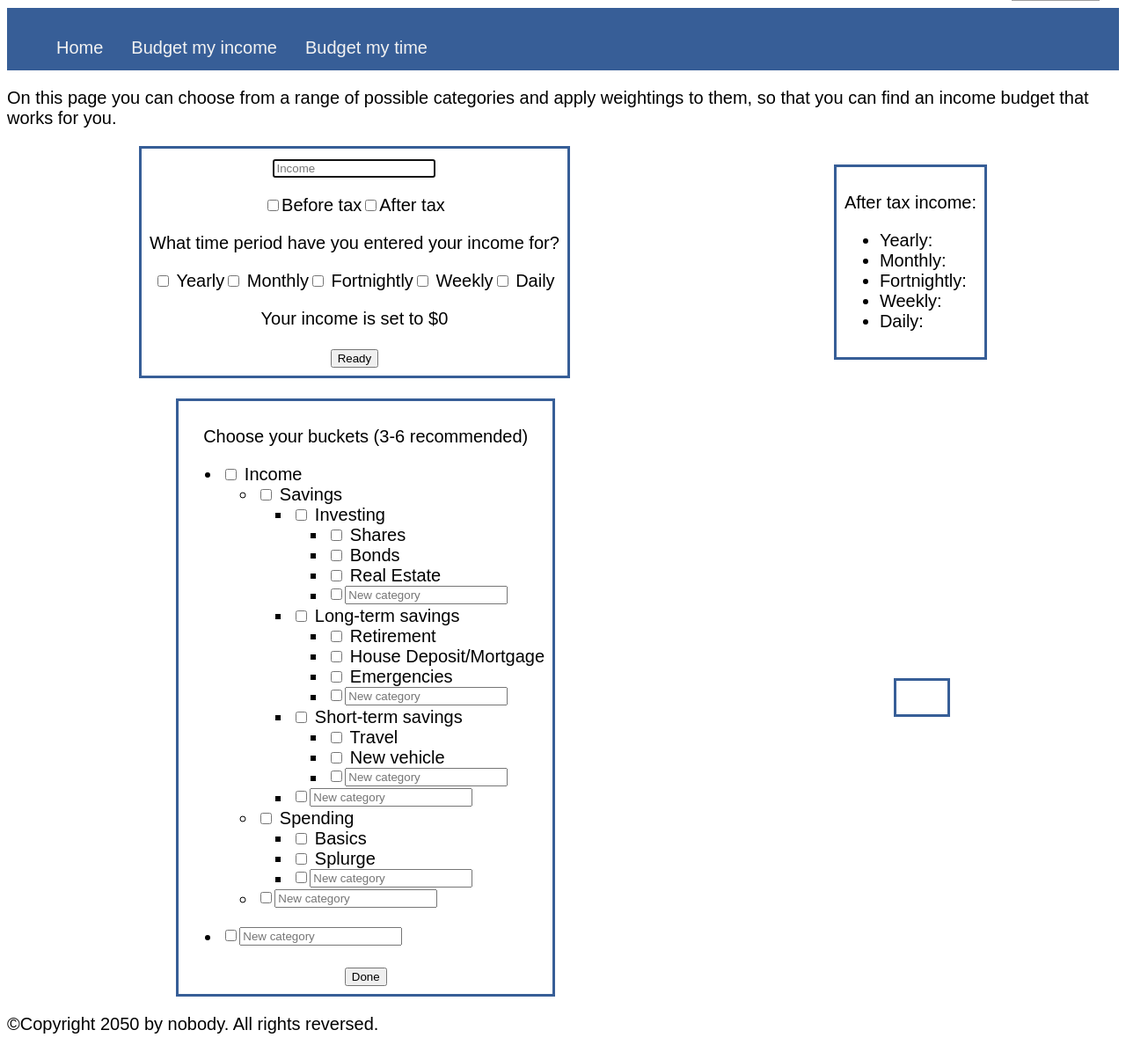
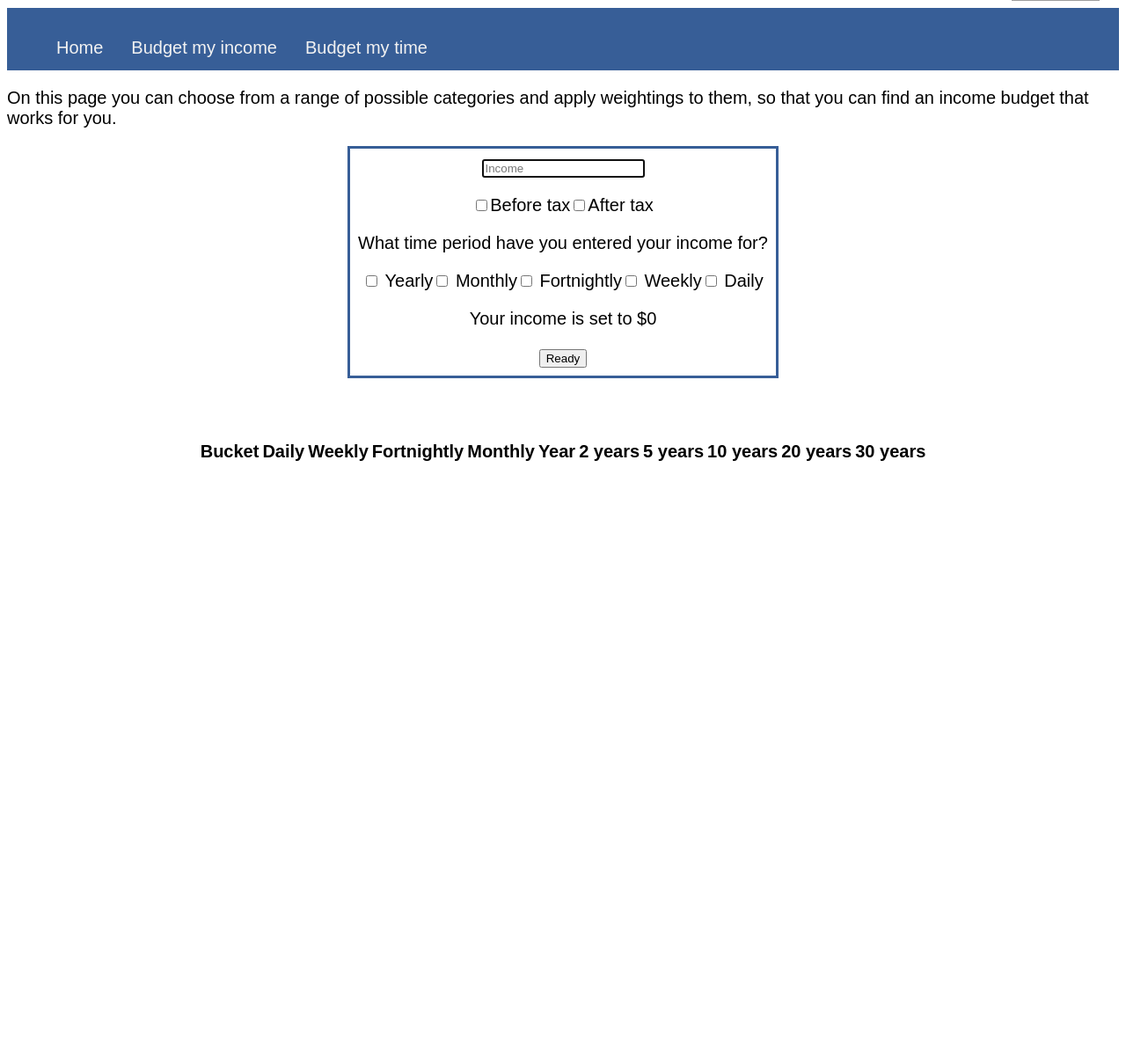
Before and after one commit to kennege/ABudgetCalculator, a PHP site: page /pages/budget_my_income.html in a window 1280 px wide. Shown: the part 101-1297 px from the top of the page at 88% size. After the commit the page ends 625 px from the top, so only its background shows below. Run offline with PHP 8.4, Linux system fonts and the light colour scheme; lists and menus that the app fills with data are empty; grey boxes are pictures that could not be loaded.

Commit message:
added table

```diff
--- a/pages/budget_my_income.html
+++ b/pages/budget_my_income.html
@@ -28,11 +28,11 @@
 			On this page you can choose from a range of possible categories and apply weightings to them, so that you can find an income budget that works for you.
 		</p>
 		<section>
-		<article class=box>
+		<article class=box id="b1">
 			<form>
 				<input placeholder="Income" id="income" onkeypress="return calculateIncome(event)">
 			</form>
-			<div class=options>
+			<div class="options">
 				<ul>
 					<li><input type="checkbox" id="beforeTax" onclick="taxCheckbox()">Before tax</li>
 					<li><input type="checkbox" id="afterTax" onclick="taxCheckbox()">After tax</li>
@@ -41,7 +41,7 @@
 			<p>
 				What time period have you entered your income for?
 			</p>
-			<div class=options>
+			<div class="options">
 				<ul>
 					<li><input type="checkbox" id="yearlybox" onclick="optionsCheckbox()"> Yearly</li>
 					<li><input type="checkbox" id="monthlybox" onclick="optionsCheckbox()"> Monthly</li>
@@ -53,7 +53,8 @@
 			<p id=setincome>Your income is set to $0</p>
 			<button type="button" id="done_options" onclick="calculateIncome()">Ready</button>
 		</article>
-		<article class=box>
+		<br>
+		<article class=box id="b2" style="display:none">
 			<p>After tax income:</p>
 			<ul>
 				<li id="yearly">Yearly: </li>
@@ -63,10 +64,8 @@
 				<li id="daily">Daily: </li>
 			</ul>
 		</article>
-	</section>
-	<br>
-	<section>
-	<article class=box>
+		<br>
+	<article class=box id="b3" style="display:none">
 		<p>Choose your buckets (3-6 recommended)</p>
 		<ul class="tree">
 			<li id="l7"> <input name="bucket" value="Income" type="checkbox"> Income
@@ -115,13 +114,36 @@
 		</ul>
 		<button type="button" onclick="getBuckets()">Done</button>
 	</article>
-	<article class="box">
+	<br>
+	<article class="box" id="b4" style="display:none">
 		<ul id="bucketList">
 		</ul>
 	</article>
+
+	<article class=table>
+		<table id=table style="width:100%">
+			<thead>
+			<tr>
+				<th id="bucketcol">Bucket</th>
+				<th id="daycol">Daily</th>
+				<th id="weekcol">Weekly</th>
+				<th id="fortnightcol">Fortnightly</th>
+				<th id="monthcol">Monthly</th>
+				<th id="yearcol">Year</th>
+				<th id="2yearcol">2 years</th>
+				<th id="5yearcol">5 years</th>
+				<th id="10yearcol">10 years</th>
+				<th id="20yearcol">20 years</th>
+				<th id="30yearcol">30 years</th>
+			</tr>
+		</thead>
+		<tbody id="tbody">
+		</tbody>
+		</table>
+	</article>
 </section>
 </body>
-	<footer>
+	<!-- <footer>
 		<p>©Copyright 2050 by nobody. All rights reversed.</p>
-	</footer>
+	</footer> -->
 </html>
--- a/scripts/main.js
+++ b/scripts/main.js
@@ -2,6 +2,11 @@ let amount = document.getElementById("income").value;
 let period = "";
 let taxOption = "";
 let bucketWeightPairs = [];
+let yearly = 0;
+let monthly = 0;
+let fortnightly = 0;
+let weekly = 0;
+let daily = 0;
 
 function optionsCheckbox() {
   let yearly = document.getElementById("yearlybox");
@@ -55,14 +60,19 @@ function taxCheckbox() {
 }
 
 function calculateIncome(){
-  let yearly;
-  let monthly;
-  let fortnightly;
-  let weekly;
-  let daily;
 
   amount = document.getElementById("income").value;
   document.getElementById("setincome").innerHTML = "Your income is set to: $" + amount + period + taxOption;
+
+  let b1 = document.getElementById("b1");
+  b1.style.position = 'absolute';
+  b1.style.right = '10px';
+  b1.style.top = '250px';
+
+  let b2 = document.getElementById("b2");
+  b2.style.position = 'absolute';
+  b2.style.right = '10px';
+  b2.style.top = '540px';
 
   let amountF = parseFloat(amount);
   if (period == " per year"){
@@ -96,11 +106,20 @@ function calculateIncome(){
     weekly = amountF * 7;
     daily = amountF;
   }
-  document.getElementById("yearly").innerHTML = "Yearly: $" + Math.round(yearly);
-  document.getElementById("monthly").innerHTML = "Monthly: $" + Math.round(monthly);
-  document.getElementById("fortnightly").innerHTML = "Fortnightly: $" + Math.round(fortnightly);
-  document.getElementById("weekly").innerHTML = "Weekly: $" + Math.round(weekly);
-  document.getElementById("daily").innerHTML = "Daily: $" + Math.round(daily);
+  yearly = yearly.toFixed(2);
+  monthly = monthly.toFixed(2);
+  fortnightly = fortnightly.toFixed(2);
+  weekly = weekly.toFixed(2);
+  daily = daily.toFixed(2);
+
+  document.getElementById("yearly").innerHTML = "Yearly: $" + yearly;
+  document.getElementById("monthly").innerHTML = "Monthly: $" + monthly;
+  document.getElementById("fortnightly").innerHTML = "Fortnightly: $" + fortnightly;
+  document.getElementById("weekly").innerHTML = "Weekly: $" + weekly;
+  document.getElementById("daily").innerHTML = "Daily: $" + daily;
+
+  document.getElementById("b2").style.display = "block";
+  document.getElementById("b3").style.display = "block";
 }
 
 function addEntry(e,lid,fid) {
@@ -115,6 +134,13 @@ function addEntry(e,lid,fid) {
 }
 
 function getBuckets() {
+  document.getElementById("b4").style.display = "block";
+
+  let b3 = document.getElementById("b3");
+  b3.style.position = 'absolute';
+  b3.style.left = '10px';
+  b3.style.top = '250px';
+
   let checkboxes = document.getElementsByName('bucket');
   let buckets = [];
   for (let i=0; i<checkboxes.length; i++) {
@@ -122,6 +148,7 @@ function getBuckets() {
         buckets.push(checkboxes[i].value);
      }
   }
+
   createBucketList(buckets);
   return False;
 }
@@ -136,7 +163,7 @@ function createBucketList(buckets) {
   bl.appendChild(para);
   for (let i=0; i<buckets.length; i++) {
     let node = document.createElement("div");
-    node.innerHTML = '<li class="newBucket"> <input name="chosenBucket" placeholder="Add weight"> ' +  buckets[i] + '</li>';
+    node.innerHTML = `<li class="newBucket"> <input name="chosenBucket" placeholder="Add weight. Eg. 0.3"> ${buckets[i]}</li>`;
     bl.appendChild(node);
   }
   let chosenBuckets = document.getElementsByClassName("newBucket");
@@ -150,15 +177,66 @@ function createBucketList(buckets) {
 }
 
 function saveWeightBucketPairs(buckets) {
+  bucketWeightPairs = []
+  let b4 = document.getElementById("b4");
+  b4.style.position = 'absolute';
+  b4.style.right = '10px';
+  b4.style.top = '790px';
+
   let weights = document.getElementsByName("chosenBucket");
   for (let i=0;i<weights.length;i++){
     let pair = {
       bucket: buckets[i],
-      weight: weights[i].value
+      weight: parseFloat(weights[i].value)
     };
     bucketWeightPairs.push(pair);
   }
+  populateTable();
 }
 
+function populateTable() {
+  let table = document.getElementById("tbody");
+  table.innerHTML = "";
+  for (let i=0;i<bucketWeightPairs.length;i++){
+    let row = table.insertRow();
+
+    let b = row.insertCell(0);
+    let d = row.insertCell(1);
+    let w = row.insertCell(2);
+    let f = row.insertCell(3);
+    let m = row.insertCell(4);
+    let y = row.insertCell(5);
+    let y2 = row.insertCell(6);
+    let y5 = row.insertCell(7);
+    let y10 = row.insertCell(8);
+    let y20 = row.insertCell(9);
+    let y30 = row.insertCell(10);
+
+    let btxt = document.createTextNode(bucketWeightPairs[i].bucket);
+    let dtxt = document.createTextNode((daily * bucketWeightPairs[i].weight).toFixed(2));
+    let wtxt = document.createTextNode((weekly * bucketWeightPairs[i].weight).toFixed(2));
+    let ftxt = document.createTextNode((fortnightly * bucketWeightPairs[i].weight).toFixed(2));
+    let mtxt = document.createTextNode((monthly * bucketWeightPairs[i].weight).toFixed(2));
+    let ytxt = document.createTextNode(Math.round(yearly * bucketWeightPairs[i].weight));
+    let y2txt = document.createTextNode(Math.round(2 * yearly * bucketWeightPairs[i].weight));
+    let y5txt = document.createTextNode(Math.round(5 * yearly * bucketWeightPairs[i].weight));
+    let y10txt = document.createTextNode(Math.round(10 * yearly * bucketWeightPairs[i].weight));
+    let y20txt = document.createTextNode(Math.round(20 * yearly * bucketWeightPairs[i].weight));
+    let y30txt = document.createTextNode(Math.round(30 * yearly * bucketWeightPairs[i].weight));
+
+    b.appendChild(btxt);
+    d.appendChild(dtxt);
+    w.appendChild(wtxt);
+    f.appendChild(ftxt);
+    m.appendChild(mtxt);
+    y.appendChild(ytxt);
+    y2.appendChild(y2txt);
+    y5.appendChild(y5txt);
+    y10.appendChild(y10txt);
+    y20.appendChild(y20txt);
+    y30.appendChild(y30txt);
+
+  }
+}
 
 income.focus();
--- a/styles/income_style.css
+++ b/styles/income_style.css
@@ -13,3 +13,7 @@
 .newcategory input {
   float: left;
 }
+
+.table {
+  display:block;
+}
--- a/styles/style.css
+++ b/styles/style.css
@@ -14,7 +14,14 @@ section {
     display: flex;
     align-items: center;
     justify-content: space-around;
+    flex-direction: column;
 }
+
+/* .box1 {
+    position: absolute;
+    right: 10px;
+    top: 250px;
+} */
 
 .header img {
     position: absolute;
```
Also changed, not shown: 1 other file.
